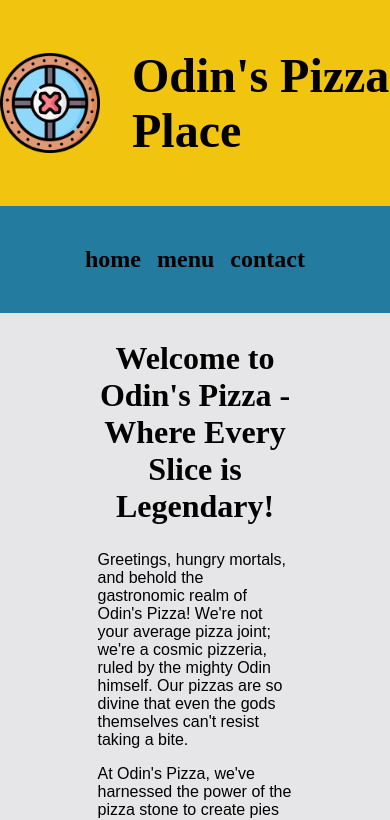
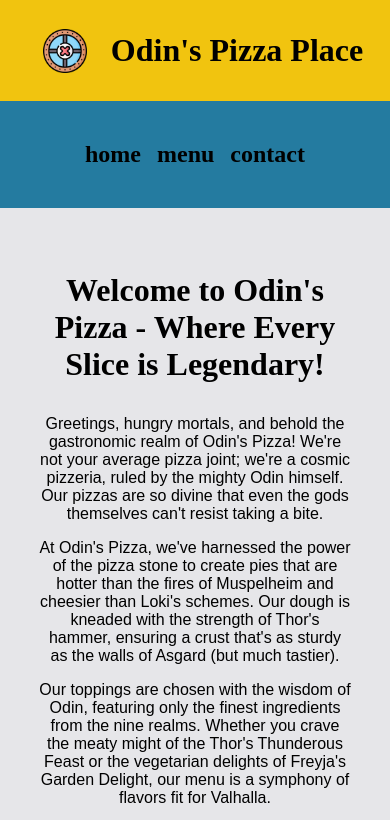
Before and after one commit to MikeHill89/odin-restaurant, a website built with webpack: page src/index.html in a window 390 px wide. Shown: the top 820 px of the page. Built offline with nearby package versions, Linux system fonts and the light colour scheme; files whose address does not match are found by name.

Commit message:
Fixed some styling

```diff
--- a/src/pages/contact.js
+++ b/src/pages/contact.js
@@ -3,6 +3,7 @@
     const section = document.createElement("section");
     main.innerHTML = "";
     section.innerHTML = `
+        <article>
         <h1>Contact Odin's Pizza</h1>
         <p>Have a question, comment, or craving for godly pizza? Reach out to us!</p>
         <address>
@@ -15,6 +16,7 @@
         <p><strong>Email Us:</strong> info@odinspizza.com</p>
         <p>For divine pizza emergencies, contact our Pizza Valkyries at emergency@odinspizza.com</p>
         <p>We look forward to serving you a slice of the gods!</p>
+        </article>
     `;
     main.appendChild(section);
 }
--- a/src/pages/home.js
+++ b/src/pages/home.js
@@ -3,12 +3,12 @@
     const section = document.createElement("section");
     main.innerHTML = "";
     section.innerHTML = `
-        <h1>Welcome to Odin's Pizza - Where Every Slice is Legendary!</h1>
+        <article><h1>Welcome to Odin's Pizza - Where Every Slice is Legendary!</h1>
             <p>Greetings, hungry mortals, and behold the gastronomic realm of Odin's Pizza! We're not your average pizza joint; we're a cosmic pizzeria, ruled by the mighty Odin himself. Our pizzas are so divine that even the gods themselves can't resist taking a bite.</p>
             <p>At Odin's Pizza, we've harnessed the power of the pizza stone to create pies that are hotter than the fires of Muspelheim and cheesier than Loki's schemes. Our dough is kneaded with the strength of Thor's hammer, ensuring a crust that's as sturdy as the walls of Asgard (but much tastier).</p>
             <p>Our toppings are chosen with the wisdom of Odin, featuring only the finest ingredients from the nine realms. Whether you crave the meaty might of the Thor's Thunderous Feast or the vegetarian delights of Freyja's Garden Delight, our menu is a symphony of flavors fit for Valhalla.</p>
             <p>And fear not, for our delivery Valkyries are swift and sure, ensuring your pizza arrives at your doorstep in record time. We promise, your taste buds will embark on a journey more epic than the adventures of the Allfather himself.</p>
-            <p>So, embark on a culinary quest with Odin's Pizza - because when it comes to satisfying your hunger, we're the true gods of flavor! Valhalla in every bite!</p>
+            <p>So, embark on a culinary quest with Odin's Pizza - because when it comes to satisfying your hunger, we're the true gods of flavor! Valhalla in every bite!</p></article>
     `;
     main.appendChild(section);
 }
--- a/src/style.css
+++ b/src/style.css
@@ -5,38 +5,45 @@
     --odin-gold: #F1C40F;
     --odin-amaranth: #AF1B3F;
 }
+
 * {
     box-sizing: border-box;
 }
+
 @font-face {
     font-family: 'Norse';
     src: url('./assets/fonts/Norse.woff') format('woff'),
         url('./assets/fonts/Norsebold.woff') format('woff');
     font-style: normal;
 }
-h1{
+
+h1 {
     text-align: center;
     font-size: 2rem;
     font-weight: bold;
 }
-h2{
+
+h2 {
     font-size: 1.5rem;
 }
 
-html, body{
+html,
+body {
     font-family: Arial, Helvetica, sans-serif;
     width: 100vw;
     padding: 0;
     margin: 0;
     border: 0;
 }
-header{
+
+header {
     width: 100%;
     background-color: var(--odin-gold);
     display: flex;
     align-items: center;
     justify-content: space-between;
 }
+
 nav {
     display: flex;
     width: 100%;
@@ -46,37 +53,51 @@ nav {
     font-weight: bold;
     font-size: 1.5rem;
 }
+
 nav ul {
     list-style: none;
     display: flex;
     padding: 1rem;
     gap: 1rem;
 }
-main{
-    width:50%;
-    display:flex;
+
+main {
+    width: 100%;
+    display: flex;
     flex-direction: column;
     flex: 1;
     align-items: center;
 }
-main h1, main h2, main h3{
+
+main h1,
+main h2,
+main h3 {
     font-family: Norse;
 }
-section{
+
+section {
+    padding: 2rem;
     margin: 0;
     border: 0;
 }
-.wrapper{
+
+article {
+    width: 40vw;
+    text-align: center;
+}
+
+.wrapper {
     display: flex;
     background-color: var(--odin-platinum);
     margin: 0;
     border: 0;
     min-height: 100vh;
-    flex:1;
+    flex: 1;
     flex-direction: column;
     align-items: center;
     margin: 0 auto;
 }
+
 .logo {
     display: flex;
     align-items: center;
@@ -87,40 +108,47 @@ section{
     font-family: Norse;
     font-weight: bolder;
 }
-.logo img{
+
+.logo img {
     width: 100px;
     height: auto;
 }
-.pizzamenu{
+
+.pizzamenu {
     display: flex;
     flex-direction: column;
     align-items: center;
     justify-content: center;
 }
-.pizzamenu > ul{
+
+.pizzamenu>ul {
     display: flex;
     flex-direction: column;
     gap: 2rem;
     list-style: none;
-    padding: 0rem 2rem 2rem 2rem;
+    padding: 0;
     margin: 0;
-    border:0;
+    border: 0;
 }
-.pizzamenu ul > li{
+
+.pizzamenu ul>li {
     display: flex;
-    flex:1;
+    flex: 1;
     flex-direction: column;
     background-color: white;
 }
-.pizzamenu ul > li > *{
+
+.pizzamenu ul>li>* {
     padding: 1rem;
 }
-.price{
+
+.price {
     padding: 1rem;
     background-color: var(--odin-blue);
     color: white;
     align-self: end;
 }
+
 footer {
     max-height: 50px;
     width: 100%;
@@ -135,9 +163,39 @@ footer {
 footer a {
     color: var(--odin-platinum);
     text-decoration: none;
-    transition: color 0.3s ease; /* Smooth transition for color change */
+    transition: color 0.3s ease;
+    /* Smooth transition for color change */
 }
 
 footer a:hover {
     color: white;
 }
+
+@media screen and (min-width: 320px) and (max-width: 768px) {
+    article {
+        width: 80vw;
+        text-align: center;
+    }
+
+    nav {}
+
+
+    .logo {
+        padding: 0rem;
+        flex: 1;
+        gap: 0.5em;
+    }
+
+    .logo p {
+        font-size: 2rem;
+    }
+
+    .logo img {
+        padding-left: 1rem;
+        width: 60px;
+    }
+
+    .pizzamenu {
+        text-align: left;
+    }
+}
```
Lines whose indentation alone changed are shown as unchanged.
